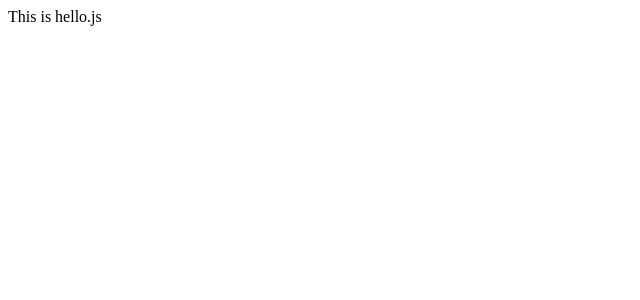
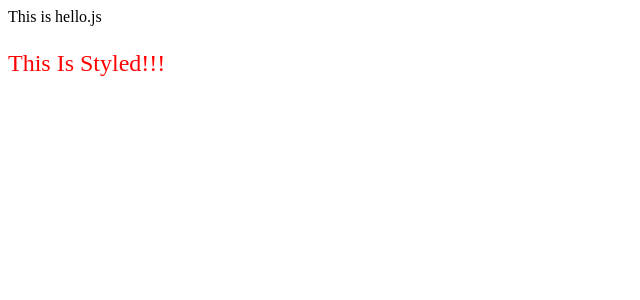
Before and after one commit to shimpeiws/spike-next.js, a Next.js app: page /hello in a window 1280 px wide. Shown: the top 300 px of the page, without its empty margins (0-640 px from the left). Built offline with nearby package versions, Linux system fonts and the light colour scheme.

Commit message:
Add styled components

```diff
--- /dev/null
+++ b/components/StyledComponents/index.js
@@ -0,0 +1,11 @@
+import React from "react";
+import styles from "./style";
+
+export default function StyledComponents(props) {
+  const { MessageWrapper, Message } = styles;
+  return (
+    <MessageWrapper>
+      <Message>This Is Styled!!!</Message>
+    </MessageWrapper>
+  );
+}
--- /dev/null
+++ b/components/StyledComponents/style.js
@@ -0,0 +1,13 @@
+import styled from "styled-components";
+
+const MessageWrapper = styled.div`color: rgba(0, 0, 0, 0.87);`;
+
+const Message = styled.p`
+  font-size: 24px;
+  font-weight: 400;
+  color: red;
+`;
+export default {
+  MessageWrapper,
+  Message
+};
--- a/package.json
+++ b/package.json
@@ -14,6 +14,7 @@
   "dependencies": {
     "next": "^3.2.2",
     "react": "15",
-    "react-dom": "15"
+    "react-dom": "15",
+    "styled-components": "^2.2.0"
   }
 }
--- a/pages/hello.js
+++ b/pages/hello.js
@@ -1 +1,10 @@
-export default () => <div>This is hello.js</div>;
+import StyledComponents from "../components/StyledComponents";
+
+export default () => {
+  return (
+    <div>
+      This is hello.js
+      <StyledComponents />
+    </div>
+  );
+};
```
Also changed, not shown: 2 other files (tests, documents, lock files or other folders).
